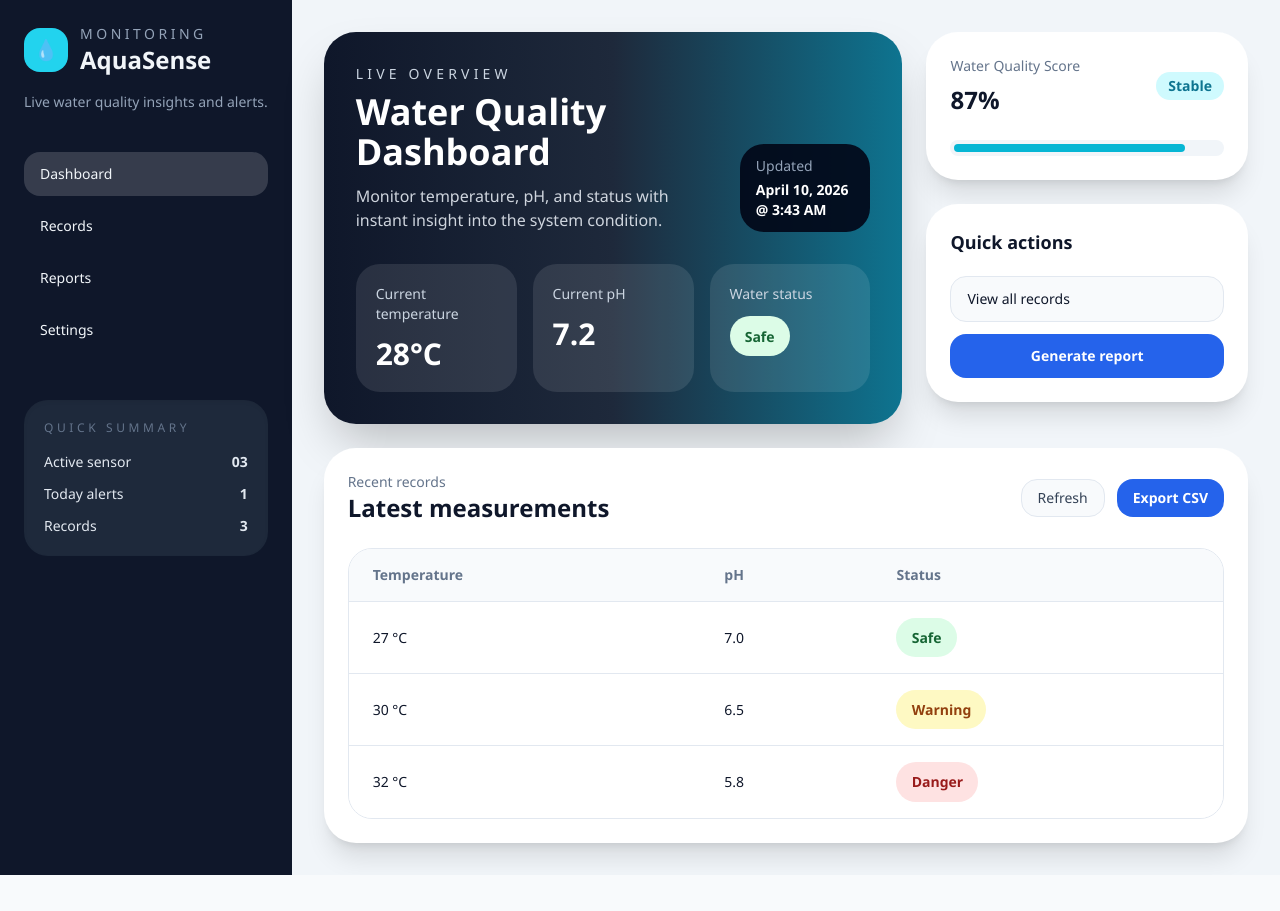
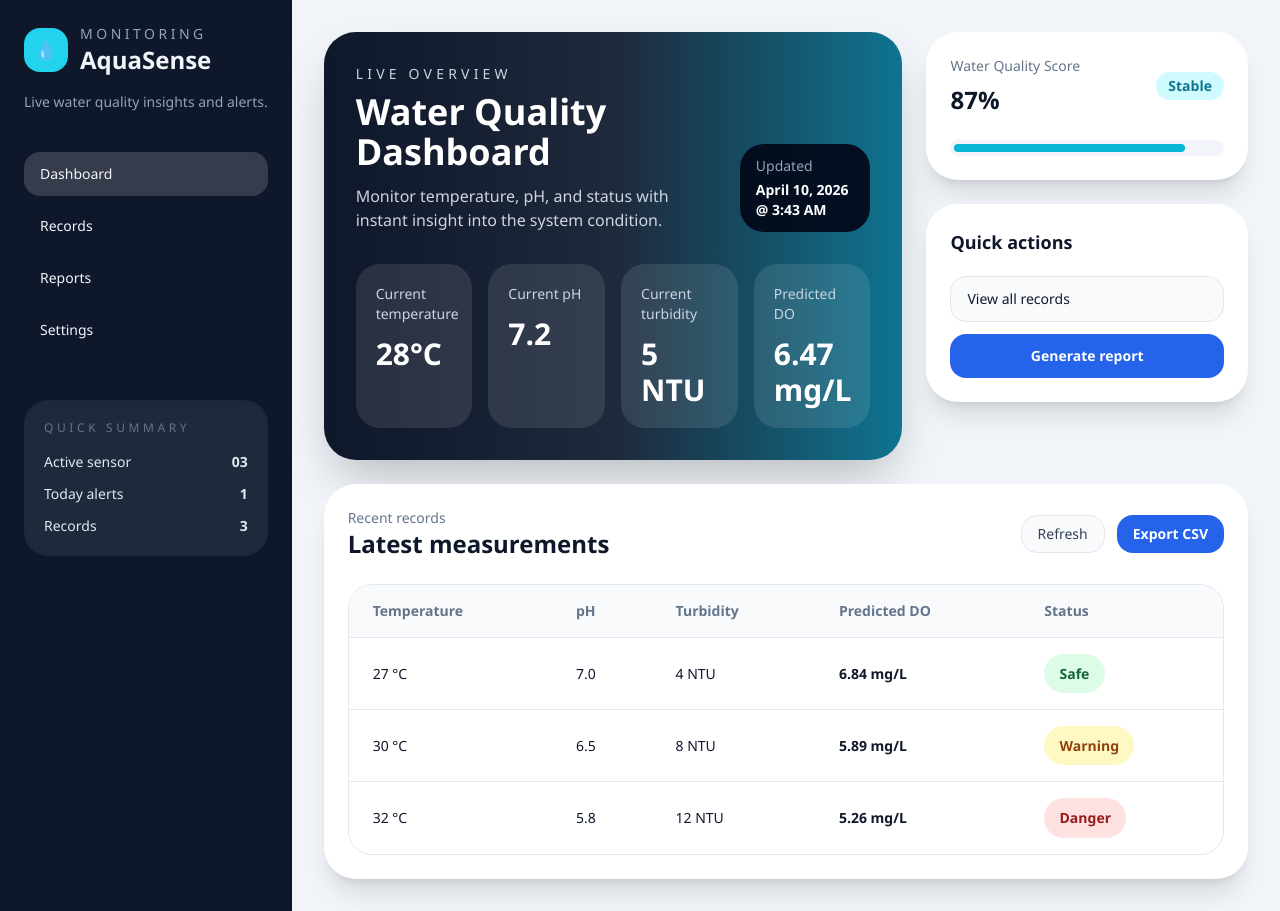
Before and after one commit to johnrey27-ai/water_monitoring_system, a Django app: page / in a window 1280 px wide. Before the commit the page ends 875 px from the top, so only its background shows below. Run offline with Django 5.2, Linux system fonts and the light colour scheme; some libraries are stand-ins or nearby versions.

Commit message:
Added Predictive Capability

```diff
--- a/monitoring/templates/monitoring/dashboard.html
+++ b/monitoring/templates/monitoring/dashboard.html
@@ -105,7 +105,7 @@
                         </div>
                     </div>
 
-                    <div class="mt-8 grid gap-4 sm:grid-cols-3">
+                    <div class="mt-8 grid gap-4 sm:grid-cols-4">
                         <div class="rounded-3xl bg-white/10 p-5">
                             <p class="text-sm text-slate-300">Current temperature</p>
                             <p class="mt-3 text-3xl font-semibold">{{ temperature }}°C</p>
@@ -115,14 +115,12 @@
                             <p class="mt-3 text-3xl font-semibold">{{ ph }}</p>
                         </div>
                         <div class="rounded-3xl bg-white/10 p-5">
-                            <p class="text-sm text-slate-300">Water status</p>
-                            <span class="status-badge mt-3 inline-flex
-                                  {% if status == 'Safe' %}safe
-                                  {% elif status == 'Warning' %}warning
-                                  {% else %}danger
-                                  {% endif %}">
-                                {{ status }}
-                            </span>
+                            <p class="text-sm text-slate-300">Current turbidity</p>
+                            <p class="mt-3 text-3xl font-semibold">{{ turbidity }} NTU</p>
+                        </div>
+                        <div class="rounded-3xl bg-white/10 p-5">
+                            <p class="text-sm text-slate-300">Predicted DO</p>
+                            <p class="mt-3 text-3xl font-semibold">{{ predicted_do }} mg/L</p>
                         </div>
                     </div>
                 </div>
@@ -169,6 +167,8 @@
                             <tr>
                                 <th class="px-6 py-4 text-left font-semibold">Temperature</th>
                                 <th class="px-6 py-4 text-left font-semibold">pH</th>
+                                <th class="px-6 py-4 text-left font-semibold">Turbidity</th>
+                                <th class="px-6 py-4 text-left font-semibold">Predicted DO</th>
                                 <th class="px-6 py-4 text-left font-semibold">Status</th>
                             </tr>
                         </thead>
@@ -178,6 +178,8 @@
                                 <tr class="hover:bg-slate-50">
                                     <td class="px-6 py-4">{{ data.temperature }} °C</td>
                                     <td class="px-6 py-4">{{ data.ph }}</td>
+                                    <td class="px-6 py-4">{{ data.turbidity }} NTU</td>
+                                    <td class="px-6 py-4 font-semibold">{{ data.predicted_do }} mg/L</td>
                                     <td class="px-6 py-4">
                                         <span class="status-badge
                                             {% if data.status == 'Safe' %}safe
@@ -191,7 +193,7 @@
                                 {% endfor %}
                             {% else %}
                                 <tr>
-                                    <td colspan="3" class="px-6 py-8 text-center text-slate-500">No records available.</td>
+                                    <td colspan="5" class="px-6 py-8 text-center text-slate-500">No records available.</td>
                                 </tr>
                             {% endif %}
                         </tbody>
--- a/monitoring/views.py
+++ b/monitoring/views.py
@@ -1,14 +1,28 @@
 from django.shortcuts import render
 
+
+def calculate_predicted_do(temperature, ph, turbidity):
+    """Predict dissolved oxygen from temperature, pH, and turbidity."""
+    predicted = 14.6 - 0.28 * temperature - 0.18 * (ph - 7) - 0.05 * turbidity
+    return max(0.0, round(predicted, 2))
+
+
 def dashboard(request):
+    records = [
+        {'temperature': 27, 'ph': 7.0, 'turbidity': 4, 'status': 'Safe'},
+        {'temperature': 30, 'ph': 6.5, 'turbidity': 8, 'status': 'Warning'},
+        {'temperature': 32, 'ph': 5.8, 'turbidity': 12, 'status': 'Danger'},
+    ]
+
+    for record in records:
+        record['predicted_do'] = calculate_predicted_do(record['temperature'], record['ph'], record['turbidity'])
+
     data = {
         'temperature': 28,
         'ph': 7.2,
+        'turbidity': 5,
+        'predicted_do': calculate_predicted_do(28, 7.2, 5),
         'status': 'Safe',
-        'records': [
-            {'temperature': 27, 'ph': 7.0, 'status': 'Safe'},
-            {'temperature': 30, 'ph': 6.5, 'status': 'Warning'},
-            {'temperature': 32, 'ph': 5.8, 'status': 'Danger'},
-        ]
+        'records': records,
     }
     return render(request, 'monitoring/dashboard.html', data)
```
